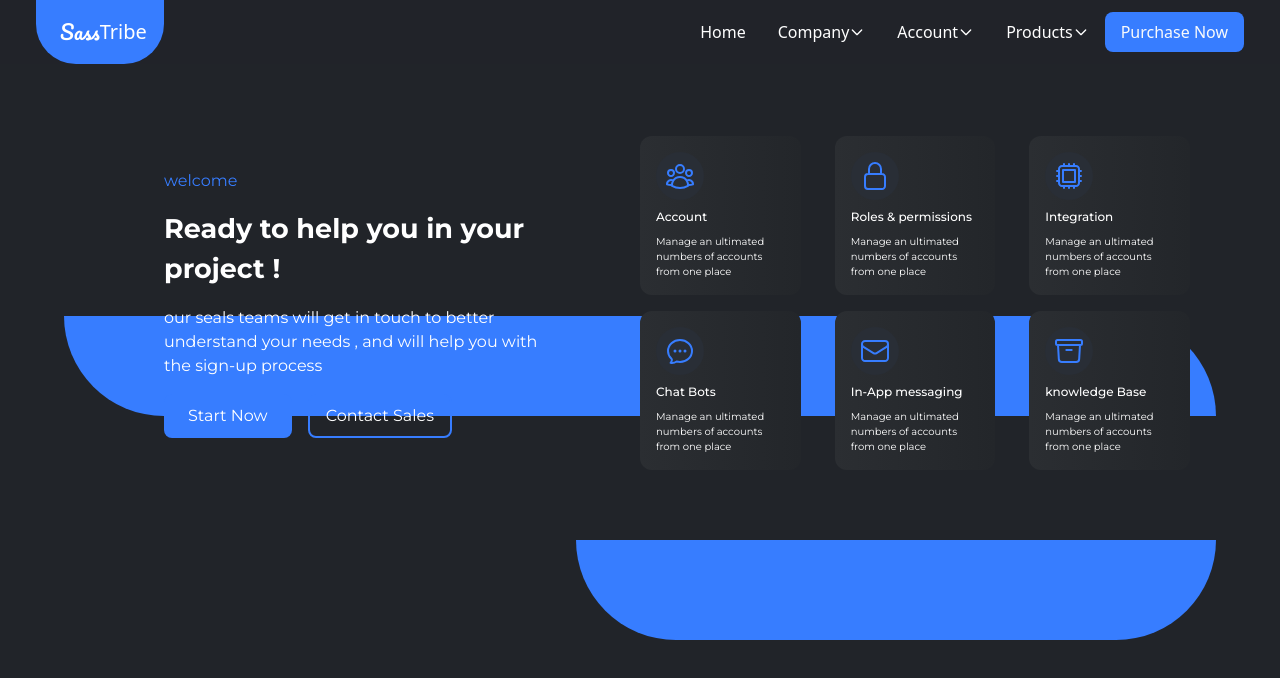
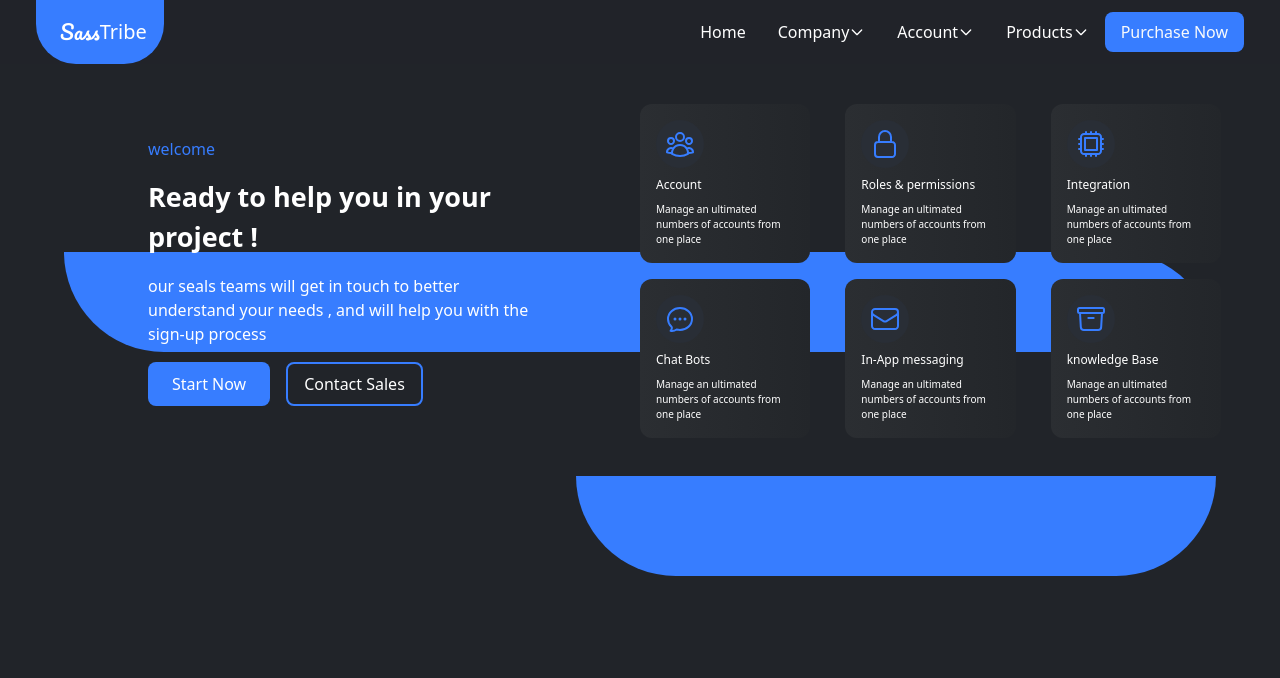
Before and after one commit to khaoula-khemiri/test, a React (Create React App) app: page / in a window 1280 px wide. Shown: the top 678 px of the page. Built offline with nearby package versions, Linux system fonts and the light colour scheme.

Commit message:
Fix z-index issue causing hover problem with child elements

```diff
--- a/src/App.js
+++ b/src/App.js
@@ -1,9 +1,11 @@
 import './App.css';
+import Navbar from './components/Navbar';
 import Home from './pages/Home';
+
 
 function App() {
   return (
-    <div className="h-full md:h-screen  md:overflow-x-hidden">
+    <div className="h-full md:h-screen  md:overflow-hidden ">
       <Home />
     </div>
   );
--- a/src/pages/Home.js
+++ b/src/pages/Home.js
@@ -38,10 +38,10 @@ const Home = () => {
 
     ]
     return (
-        <div className='h-full   md:overflow-y-hidden bg-dark-blue md:relative  md:z-[-2]'>
+        <div className='h-full   md:overflow-y-hidden bg-dark-blue'>
             <Navbar />
-            <div className='h-full 	p-8 font-Mont md:relative  md:z-[-2]' >
-                <div className='  md:flex items-center justify-center	md:p-10 '>
+            <div className='h-full ' >
+                <div className='  md:flex items-center justify-center	md:p-10 md:relative  md:z-[2]'>
                     <div className="flex-1  flex items-center justify-center">
                         <div className='text-white flex   flex-col gap-y-4 md:max-w-sm '>
 
@@ -70,7 +70,7 @@ const Home = () => {
                         {data.map((item) => (<div className='bg-gradient-to-r from-[#2B2E32] to-[#23262A] p-4 rounded-xl max-w-[90%]' >
 
                             <div className='w-12 h-12 bg-[#292E36] p-2 rounded-full text-light-blue '>
-                                {/* <UsersIcon /> */}
+
                                 {item.icon}
                             </div>
                             <div className='text-white'>
@@ -91,10 +91,10 @@ const Home = () => {
 
                 </div>
 
-                <div className='hidden sm:block absolute z-[-1] bottom-[56%] left-[5%] right-[5%] bg-light-blue p-10  h-[100px] rounded-bl-full rounded-tr-full' >
+                <div className='hidden sm:block absolute z-[1] bottom-[56%] left-[5%] right-[5%] bg-light-blue p-10  h-[100px] rounded-bl-full rounded-tr-full' >
                 </div>
 
-                <div className='hidden sm:block absolute z-[-1] bottom-[28%] left-[45%] right-[5%] bg-light-blue p-10  h-[100px] rounded-bl-full rounded-br-full' >
+                <div className='hidden sm:block absolute z-[1] bottom-[28%] left-[45%] right-[5%] bg-light-blue p-10  h-[100px] rounded-bl-full rounded-br-full' >
                 </div>
             </div>
         </div>
```
